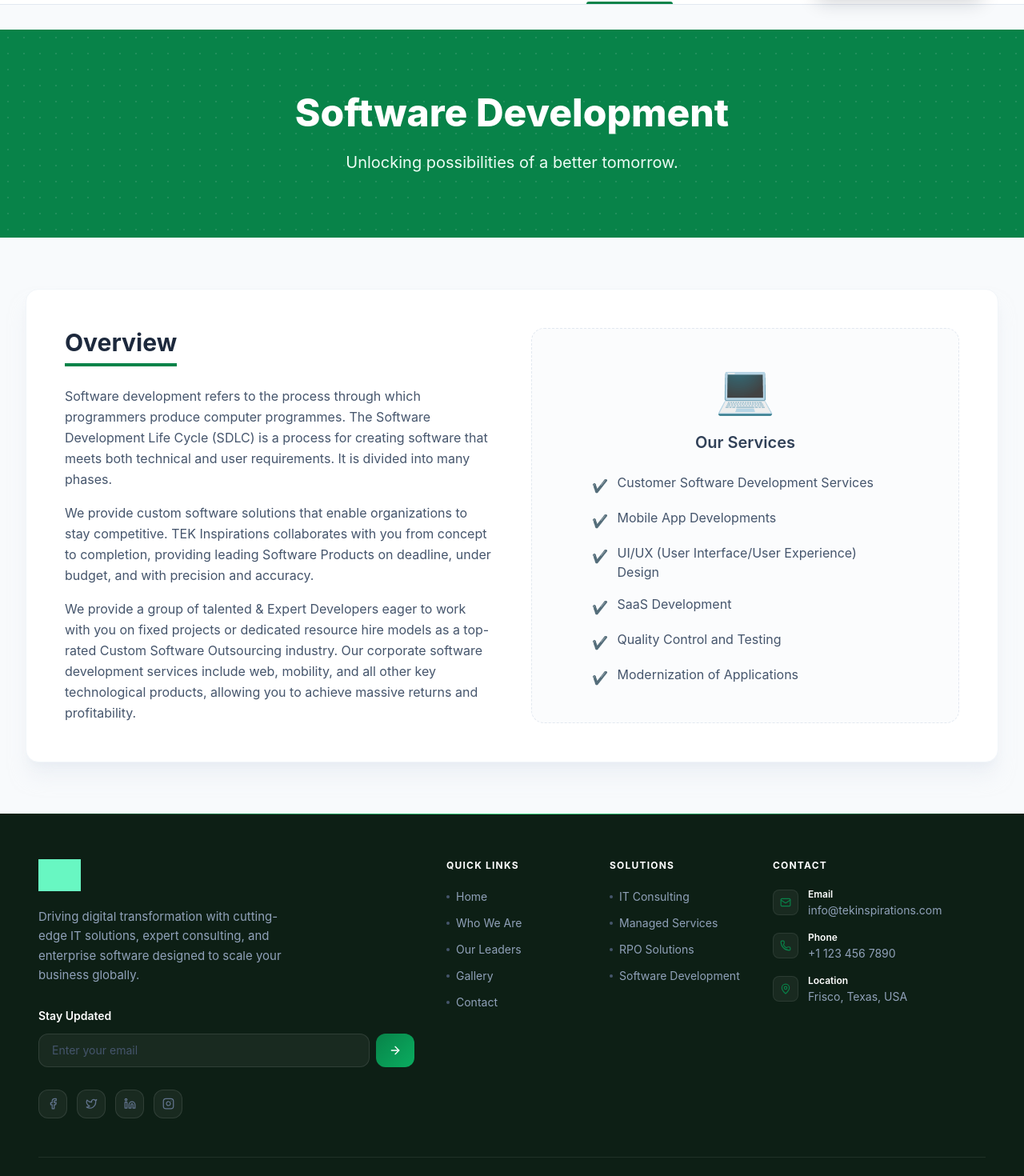
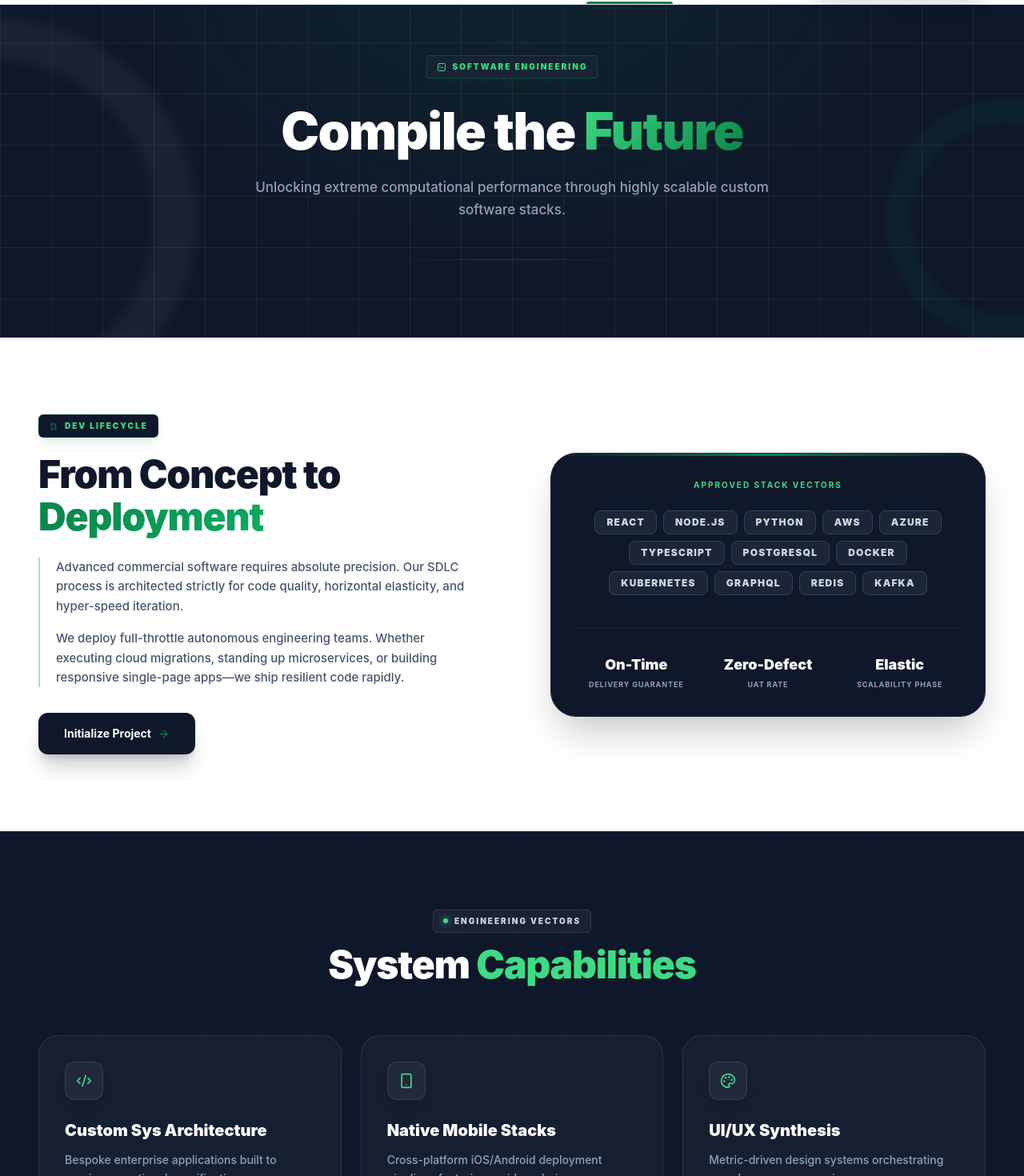
Before and after one commit to anupchauhanak6/tek-inspirations-llc, a React (Vite) app in the folder frontend/: page /our-solutions/software-development in a window 1280 px wide. Shown: the part 75-1545 px from the top of the page at 80% size. Built offline with nearby package versions, Linux system fonts and the light colour scheme; grey boxes are pictures that could not be loaded.

Commit message:
feat: add WhoWeAre and SoftwareDevelopment pages with integrated routing configuration

```diff
--- a/frontend/src/pages/SoftwareDevelopment.jsx
+++ b/frontend/src/pages/SoftwareDevelopment.jsx
@@ -1,88 +1,118 @@
 import React from "react";
 import { motion } from "framer-motion";
+import { Link } from "react-router-dom";
+import { Code2, Smartphone, Palette, Cloud, TestTube, RefreshCw, ArrowRight, Binary } from "lucide-react";
+import PageHero from "../components/PageHero";
+
+const capabilities = [
+  { icon: Code2,      title: "Custom Sys Architecture", desc: "Bespoke enterprise applications built to precise operational specifications." },
+  { icon: Smartphone, title: "Native Mobile Stacks",    desc: "Cross-platform iOS/Android deployment pipelines featuring rapid rendering." },
+  { icon: Palette,    title: "UI/UX Synthesis",         desc: "Metric-driven design systems orchestrating seamless user conversions." },
+  { icon: Cloud,      title: "SaaS Infrastructures",    desc: "Highly-available, scalable tenant architectures securely hosted in the cloud." },
+  { icon: TestTube,   title: "QA Autonomics",           desc: "Automated regression testing protocols ensuring zero-defect release cycles." },
+  { icon: RefreshCw,  title: "Legacy Modernization",    desc: "Extracting monolithic processes into containerized modern ecosystems." },
+];
+
+const techStack = ["React", "Node.js", "Python", "AWS", "Azure", "TypeScript", "PostgreSQL", "Docker", "Kubernetes", "GraphQL", "Redis", "Kafka"];
 
 function SoftwareDevelopment() {
-  const services = [
-    "Customer Software Development Services",
-    "Mobile App Developments",
-    "UI/UX (User Interface/User Experience) Design",
-    "SaaS Development",
-    "Quality Control and Testing",
-    "Modernization of Applications",
-  ];
+  return (
+    <div className="min-h-screen bg-[#f8fafc]">
+      <PageHero
+        badge="Software Engineering"
+        title="Compile the"
+        highlight="Future"
+        subtitle="Unlocking extreme computational performance through highly scalable custom software stacks."
+      />
 
-  return (
-    <div className="min-h-screen bg-slate-50 pt-28 pb-16">
-      {/* Hero Section */}
-      <div className="bg-[#088349] py-20 relative overflow-hidden">
-        <div className="absolute inset-0 opacity-10 bg-[radial-gradient(circle_at_center,white_1px,transparent_1px)] bg-[size:20px_20px]"></div>
-        <div className="max-w-7xl mx-auto px-4 sm:px-6 lg:px-8 relative z-10 text-center">
-          <motion.h1
-            initial={{ opacity: 0, y: -20 }}
-            animate={{ opacity: 1, y: 0 }}
-            transition={{ duration: 0.6 }}
-            className="text-4xl md:text-5xl font-extrabold text-white mb-6"
-          >
-            Software Development
-          </motion.h1>
-          <motion.p
-            initial={{ opacity: 0, y: 20 }}
-            animate={{ opacity: 1, y: 0 }}
-            transition={{ duration: 0.6, delay: 0.2 }}
-            className="text-lg md:text-xl text-emerald-50 max-w-2xl mx-auto"
-          >
-            Unlocking possibilities of a better tomorrow.
-          </motion.p>
-        </div>
-      </div>
+      {/* ── Engineering Specs ── */}
+      <section className="py-24 bg-white relative overflow-hidden">
+        <div className="absolute inset-0 z-0 opacity-[0.03]" style={{ backgroundImage: "radial-gradient(#088349 1px, transparent 1px)", backgroundSize: "40px 40px" }} />
 
-      {/* Content Section */}
-      <div className="max-w-7xl mx-auto px-4 sm:px-6 lg:px-8 mt-16">
-        <div className="bg-white rounded-2xl shadow-xl shadow-slate-200/50 p-8 md:p-12 border border-slate-100">
-          <div className="grid grid-cols-1 md:grid-cols-2 gap-12 items-center">
-            <div>
-              <h2 className="text-3xl font-bold text-slate-800 mb-6 border-b-4 border-[#088349] inline-block pb-2">
-                Overview
+        <div className="max-w-7xl mx-auto px-6 lg:px-12 relative z-10">
+          <div className="grid grid-cols-1 lg:grid-cols-2 gap-16 lg:gap-24 items-center">
+
+            <motion.div initial={{ opacity: 0, x: -24 }} whileInView={{ opacity: 1, x: 0 }} viewport={{ once: true }} transition={{ duration: 0.6 }}>
+              <div className="inline-flex items-center gap-2 px-3 py-1.5 rounded-md bg-[#0f172a] shadow-lg shadow-[#088349]/10 border border-[#088349]/30 mb-5">
+                <Binary size={12} className="text-[#088349]" />
+                <span className="text-[#3ddc84] text-[10px] font-black uppercase tracking-[0.2em]">Dev Lifecycle</span>
+              </div>
+              <h2 className="text-3xl lg:text-5xl font-black text-[#0f172a] mb-6 leading-[1.1] tracking-tight">
+                From Concept to{" "}
+                <span style={{ background: "linear-gradient(135deg,#088349,#0aad60)", WebkitBackgroundClip: "text", WebkitTextFillColor: "transparent" }}>
+                  Deployment
+                </span>
               </h2>
-              <p className="text-slate-600 leading-relaxed mb-4">
-                Software development refers to the process through which
-                programmers produce computer programmes. The Software
-                Development Life Cycle (SDLC) is a process for creating software
-                that meets both technical and user requirements. It is divided
-                into many phases.
-              </p>
-              <p className="text-slate-600 leading-relaxed mb-4">
-                We provide custom software solutions that enable organizations
-                to stay competitive. TEK Inspirations collaborates with you from
-                concept to completion, providing leading Software Products on
-                deadline, under budget, and with precision and accuracy.
-              </p>
-              <p className="text-slate-600 leading-relaxed">
-                We provide a group of talented & Expert Developers eager to work
-                with you on fixed projects or dedicated resource hire models as
-                a top-rated Custom Software Outsourcing industry. Our corporate
-                software development services include web, mobility, and all
-                other key technological products, allowing you to achieve
-                massive returns and profitability.
-              </p>
-            </div>
-            <div className="flex justify-center flex-col items-center p-10 bg-slate-50/50 rounded-2xl border border-dashed border-slate-200 h-full">
-              <span className="text-6xl mb-4">💻</span>
-              <h3 className="text-xl font-semibold text-slate-700 mt-2 text-center">
-                Our Services
-              </h3>
-              <ul className="mt-6 space-y-4 text-left w-full max-w-sm">
-                {services.map((service, i) => (
-                  <li key={i} className="flex items-start text-slate-600">
-                    <span className="text-[#088349] mr-3 mt-1">✔</span>
-                    <span>{service}</span>
-                  </li>
-                ))}
-              </ul>
-            </div>
+              <div className="space-y-4 text-slate-600 leading-relaxed text-[15px] font-medium border-l-2 border-[#088349]/30 pl-5 mb-8">
+                <p>Advanced commercial software requires absolute precision. Our SDLC process is architected strictly for code quality, horizontal elasticity, and hyper-speed iteration.</p>
+                <p>We deploy full-throttle autonomous engineering teams. Whether executing cloud migrations, standing up microservices, or building responsive single-page apps—we ship resilient code rapidly.</p>
+              </div>
+              <Link to="/contact" className="inline-flex items-center gap-2 px-8 py-4 rounded-xl bg-[#0f172a] hover:bg-[#1e293b] text-white font-bold text-sm transition-all duration-300 shadow-xl shadow-[#0f172a]/20 hover:-translate-y-0.5 group">
+                Initialize Project <ArrowRight size={15} className="text-[#088349] group-hover:translate-x-1 transition-transform" />
+              </Link>
+            </motion.div>
+
+            <motion.div initial={{ opacity: 0, x: 24 }} whileInView={{ opacity: 1, x: 0 }} viewport={{ once: true }} transition={{ duration: 0.6, delay: 0.1 }}>
+              <div className="bg-[#0f172a] rounded-[2rem] border border-slate-800 shadow-2xl p-8 relative overflow-hidden">
+                <div className="absolute top-0 left-0 w-full h-[3px] bg-gradient-to-r from-transparent via-[#088349] to-transparent" />
+
+                <p className="text-[#3ddc84] text-[10px] font-bold uppercase tracking-[0.2em] mb-4 text-center">Approved Stack Vectors</p>
+
+                <div className="flex flex-wrap gap-2 justify-center mt-6">
+                  {techStack.map(tech => (
+                    <span key={tech} className="px-3.5 py-1.5 rounded-lg text-xs font-black tracking-widest uppercase bg-[#1e293b]/80 border border-slate-700 text-slate-300 hover:text-[#3ddc84] transition-colors cursor-crosshair">
+                      {tech}
+                    </span>
+                  ))}
+                </div>
+
+                <div className="mt-10 pt-8 border-t border-slate-800/80 grid grid-cols-3 gap-4 text-center">
+                  {[["On-Time","Delivery Guarantee"],["Zero-Defect","UAT Rate"],["Elastic","Scalability Phase"]].map(([v, l]) => (
+                    <div key={v}>
+                      <div className="text-lg font-black text-white">{v}</div>
+                      <div className="text-[9px] text-slate-400 uppercase tracking-widest mt-1 font-bold">{l}</div>
+                    </div>
+                  ))}
+                </div>
+              </div>
+            </motion.div>
+
           </div>
         </div>
-      </div>
+      </section>
+
+      {/* ── Output Matrix (Capabilities) ── */}
+      <section className="py-24 bg-[#0f172a] relative border-t border-slate-800">
+        <div className="absolute inset-0 z-0 opacity-10 mix-blend-overlay" style={{ backgroundImage: "linear-gradient(#ffffff 1px, transparent 1px), linear-gradient(90deg, #ffffff 1px, transparent 1px)", backgroundSize: "64px 64px" }} />
+
+        <div className="max-w-7xl mx-auto px-6 lg:px-12 relative z-10">
+          <div className="text-center mb-16">
+            <div className="inline-flex items-center gap-2 px-3 py-1.5 rounded-md bg-white/5 border border-white/10 mb-4 backdrop-blur-md">
+              <span className="w-1.5 h-1.5 bg-[#3ddc84] rounded-full animate-pulse shadow-[0_0_8px_#3ddc84]" />
+              <span className="text-slate-300 text-[10px] font-black uppercase tracking-[0.2em]">Engineering Vectors</span>
+            </div>
+            <h2 className="text-3xl lg:text-5xl font-black text-white mb-4 tracking-tight">
+              System <span className="text-[#3ddc84]">Capabilities</span>
+            </h2>
+          </div>
+
+          <div className="grid grid-cols-1 md:grid-cols-2 lg:grid-cols-3 gap-6">
+            {capabilities.map(({ icon: Icon, title, desc }, i) => (
+              <motion.div key={title}
+                initial={{ opacity: 0, y: 30 }} whileInView={{ opacity: 1, y: 0 }} viewport={{ once: true }} transition={{ duration: 0.5, delay: i * 0.1 }}
+                className="bg-[#1e293b]/50 backdrop-blur-xl border border-white/10 rounded-[1.5rem] p-8 relative overflow-hidden hover:border-[#088349]/50 hover:bg-[#1e293b]/80 transition-all duration-300 group">
+
+                <div className="w-12 h-12 rounded-xl bg-white/5 border border-white/10 flex items-center justify-center mb-6 shadow-lg group-hover:scale-110 group-hover:border-[#088349]/40 transition-transform">
+                  <Icon size={20} className="text-[#3ddc84]" strokeWidth={2} />
+                </div>
+
+                <h3 className="text-white font-black text-xl mb-3">{title}</h3>
+                <p className="text-slate-400 text-sm leading-relaxed font-medium">{desc}</p>
+              </motion.div>
+            ))}
+          </div>
+        </div>
+      </section>
     </div>
   );
 }
```
